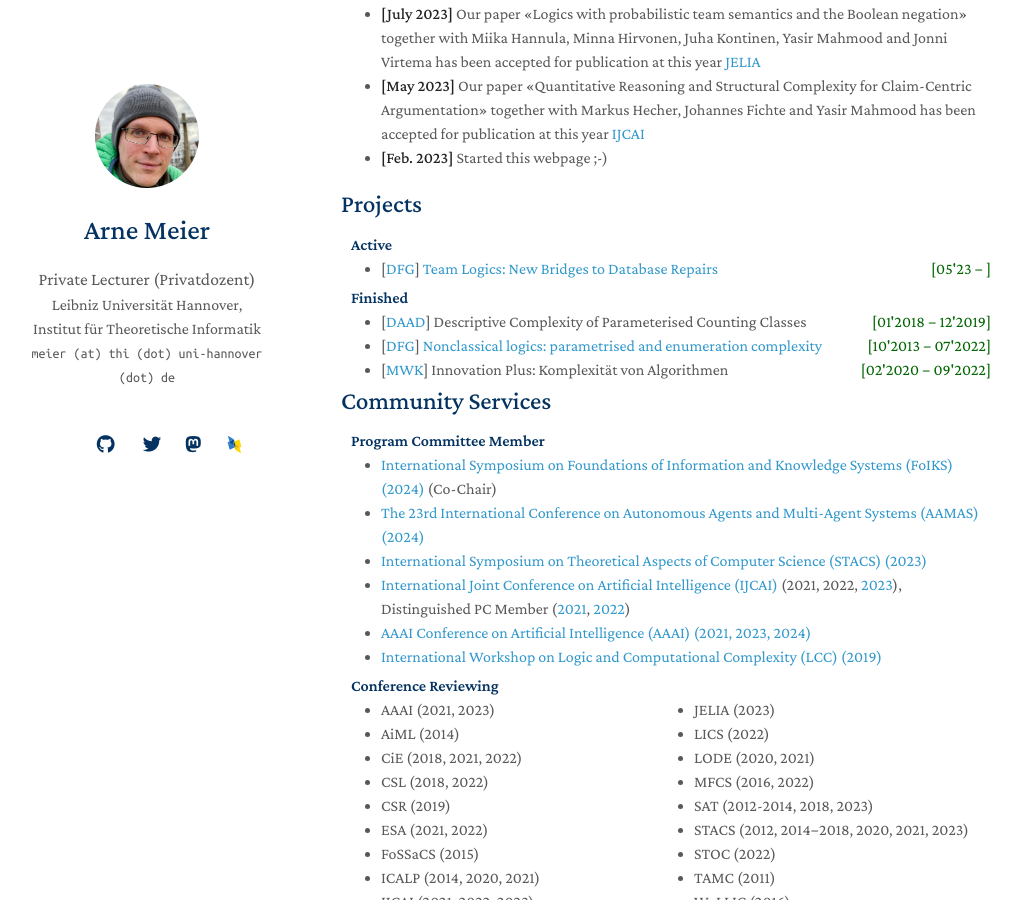
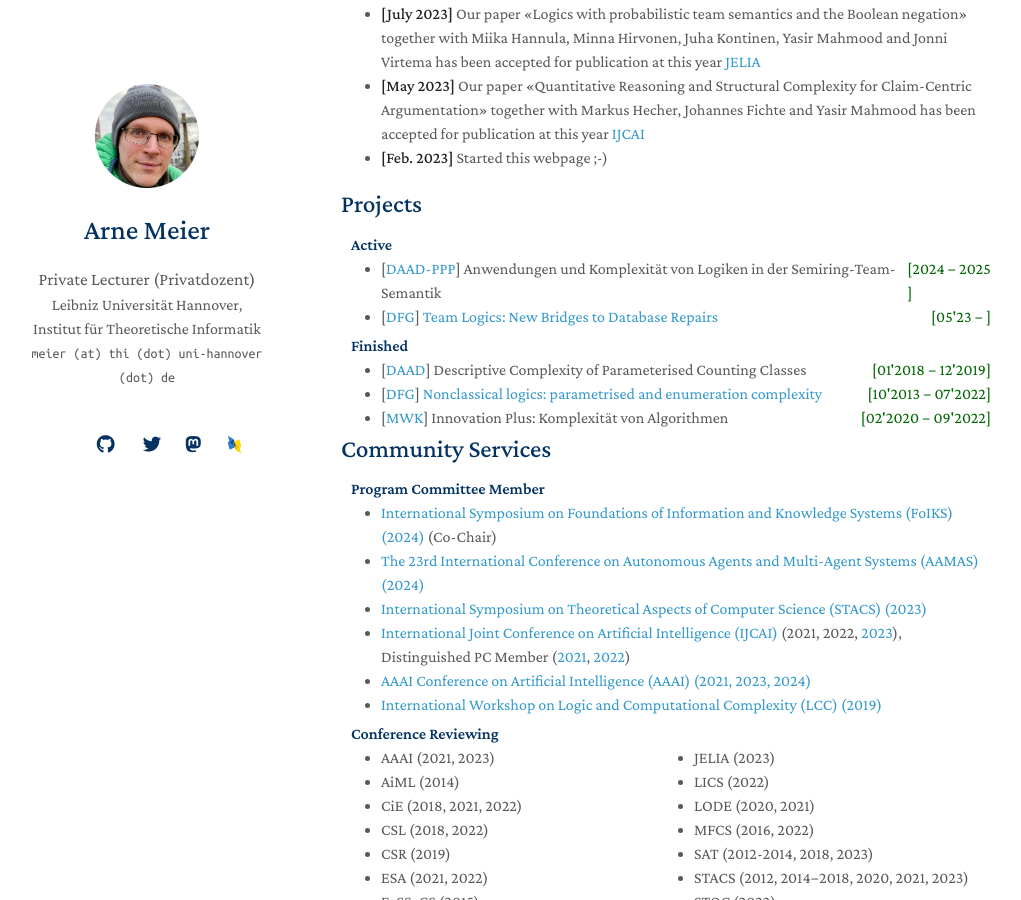
Before and after one commit to ArneMeier/ArneMeier.github.io, a Jekyll site: the page built from index.md, in a window 1280 px wide and 900 px high, scrolled down 568 px. Shown: the whole window, without its empty margins (129-1150 px from the left). Built offline with Jekyll 4.4.1, drawn with Linux system fonts in a browser that asks for light colours; nearby versions of some CDN libraries; a style sheet for code colours, icons or effects is not loaded; our own code applies the rules of GitHub Pages for plain Markdown files.

Commit message:
daad project

```diff
--- a/_includes/projects.md
+++ b/_includes/projects.md
@@ -3,6 +3,12 @@
 <h4 style="margin:0 10px 0;">Active</h4>
 
 <ul style="margin:0 0 5px;">
+  <li>
+    <div class="hfillstretch">
+      <div><autocolor>[<a href="https://www.daad.de/de/infos-services-fuer-hochschulen/weiterfuehrende-infos-zu-daad-foerderprogrammen/ppp/" target="_blank">DAAD-PPP</a>] Anwendungen und Komplexität von Logiken in der Semiring-Team-Semantik</autocolor></div>
+      <div><font color="darkgreen">[2024 &minus; 2025 ]</font></div>
+    </div>
+  </li>
   <li>
     <div class="hfillstretch">
       <div><autocolor>[<a href="https://www.dfg.de" target="_blank">DFG</a>] <a href="https://gepris.dfg.de/gepris/projekt/511769688" target="_blank">Team Logics: New Bridges to Database Repairs</a></autocolor></div>
```
